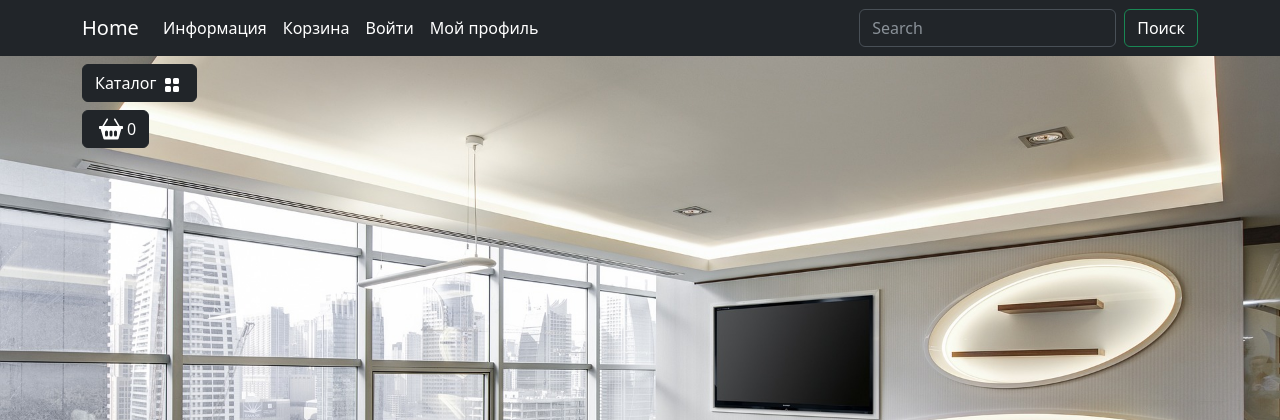
After one commit to karybskyi/neekea_project, a Django app: template main/templates/main/base.html in a window 1280 px wide. The commit adds this page. Shown: the top 420 px of the page. Run offline with Django 4.2, Linux system fonts and the light colour scheme; the template is opened without the code that fills it, so the values that code supplies are empty; some libraries are stand-ins or nearby versions.

Commit message:
created main/base.html template

```diff
--- /dev/null
+++ b/main/templates/main/base.html
@@ -0,0 +1,200 @@
+{% load static %}
+
+<!DOCTYPE html>
+<html lang="en">
+  <head>
+    <meta charset="UTF-8" />
+    <meta http-equiv="X-UA-Compatible" content="IE=edge" />
+    <meta name="viewport" content="width=device-width, initial-scale=1.0" />
+    <link rel="stylesheet" href="{% static 'css/bootstrap/bootstrap.min.css' %}" />
+    <link rel="stylesheet" href="{% static 'css/styles.css' %}" />
+    <!-- Стиль footer-a для главной страницы -->
+    {% block footer_css %}
+
+    {% endblock %}
+    <!-- Favicons for different platforms -->
+    <link rel="apple-touch-icon" sizes="180x180" href="{% static 'favicon/apple-touch-icon.png' %}" />
+    <link rel="icon" type="image/png" sizes="32x32" href="{% static 'favicon/favicon-32x32.png' %}" />
+    <link rel="icon" type="image/png" sizes="16x16" href="{% static 'favicon/favicon-16x16.png' %}" />
+    <link rel="manifest" href="{% static 'favicon/site.webmanifest' %}" />
+    <title>Home</title>
+  </head>
+
+  <body class="index-body">
+    <header>
+      <nav class="navbar navbar-expand-lg bg-dark" data-bs-theme="dark">
+        <div class="container">
+          <a class="navbar-brand" href="index.html">Home</a>
+          <button class="navbar-toggler" type="button" data-bs-toggle="collapse" data-bs-target="#navbarSupportedContent" aria-controls="navbarSupportedContent" aria-expanded="false" aria-label="Toggle navigation"><span class="navbar-toggler-icon"></span></button>
+          <div class="collapse navbar-collapse" id="navbarSupportedContent">
+            <ul class="navbar-nav me-auto mb-2 mb-lg-0">
+              <li class="nav-item dropdown">
+                <a class="nav-link dropdown-toggle text-white" href="#" role="button" data-bs-toggle="dropdown" aria-expanded="false">Информация</a>
+                <ul class="dropdown-menu">
+                  <li>
+                    <a class="dropdown-item text-white" href="#">Доставка и оплата</a>
+                  </li>
+                  <li>
+                    <a class="dropdown-item text-white" href="#">Контактная информация</a>
+                  </li>
+                  <li>
+                    <a class="dropdown-item text-white" href="#">Про нас</a>
+                  </li>
+                </ul>
+              </li>
+              <li class="nav-item">
+                <a class="nav-link text-white" href="carts/cart.html">Корзина</a>
+              </li>
+              <li class="nav-item">
+                <a class="nav-link text-white" href="users/login.html">Войти</a>
+              </li>
+              <li class="nav-item dropdown">
+                <a class="nav-link dropdown-toggle text-white" href="#" role="button" data-bs-toggle="dropdown" aria-expanded="false">Мой профиль</a>
+                <ul class="dropdown-menu">
+                  <li>
+                    <a class="dropdown-item text-white" href="carts/cart.html">Корзина</a>
+                  </li>
+                  <li>
+                    <a class="dropdown-item text-white" href="users/profile.html">Личный кабинет</a>
+                  </li>
+                  <li>
+                    <a class="dropdown-item text-white" href="#">Админ панель</a>
+                  </li>
+                  <li>
+                    <hr class="dropdown-divider" />
+                  </li>
+                  <li>
+                    <a class="dropdown-item text-white" href="#">Выйти</a>
+                  </li>
+                </ul>
+              </li>
+            </ul>
+            <form class="d-flex" role="search">
+              <input class="form-control me-2" type="search" placeholder="Search" aria-label="Search" />
+              <button class="btn btn-outline-success text-white" type="submit">Поиск</button>
+            </form>
+          </div>
+        </div>
+      </nav>
+    </header>
+    <section>
+      <div class="container">
+        <!-- Каталог и корзина с фиксированным расположением на странице -->
+        <div class="row mt-1 position-fixed z-3">
+          <!-- Каталог -->
+          <div class="dropdown mb-2">
+            <button class="btn btn-secondary dropdown-toggle btn-dark" type="button" data-bs-toggle="dropdown" aria-expanded="false">
+              Каталог
+              <img class="mx-1" src="{% static 'icons/grid-fill.svg' %}" alt="Catalog Icon" width="16" height="16" />
+            </button>
+            <ul class="dropdown-menu bg-dark" data-bs-theme="dark">
+              <li>
+                <a class="dropdown-item text-white" href="goods/catalog.html">Все товары</a>
+              </li>
+              <li>
+                <a class="dropdown-item text-white" href="goods/catalog.html">Кухня</a>
+              </li>
+              <li>
+                <a class="dropdown-item text-white" href="goods/catalog.html">Спальня</a>
+              </li>
+              <li>
+                <a class="dropdown-item text-white" href="goods/catalog.html">Гостинная</a>
+              </li>
+              <li>
+                <a class="dropdown-item text-white" href="goods/catalog.html">Офис</a>
+              </li>
+              <li>
+                <a class="dropdown-item text-white" href="goods/catalog.html">Фурнитура</a>
+              </li>
+              <li>
+                <a class="dropdown-item text-white" href="goods/catalog.html">Декор</a>
+              </li>
+            </ul>
+          </div>
+          <!-- Значек корзины, вызывает модальное окно -->
+          <div>
+            <button type="button" class="btn btn-dark btn-secondary d-flex" id="modalButton" aria-expanded="false">
+              <img class="mx-1" src="{% static 'icons/basket2-fill.svg' %}" alt="Catalog Icon" width="24" height="24" />
+              <span id="goods-in-cart-count">0</span>
+            </button>
+          </div>
+          <!-- Разметка модального окна корзины -->
+          <div class="modal fade" id="exampleModal" tabindex="-1" aria-labelledby="exampleModalLabel" aria-hidden="true">
+            <div class="modal-dialog modal-dialog-scrollable">
+              <div class="modal-content">
+                <div class="modal-header">
+                  <button type="button" class="btn-close" data-bs-dismiss="modal" aria-label="Close"></button>
+                </div>
+                <div class="modal-body">
+                  <h3 class="text-center mb-4">Корзина</h3>
+                  <div class="container" id="cart-items-container">
+                    <!-- Разметка корзины -->
+                    <div class="card mb-3 text-bg-light shadow-lg">
+                      <div class="card-header">
+                        <h5 class="card-title">Товар</h5>
+                      </div>
+                      <ul class="list-group list-group-flush">
+                        <li class="list-group-item">
+                          <div class="row text-center">
+                            <div class="col p-0">
+                              <div class="input-group">
+                                <span class="input-group-btn"><button type="button" class="btn btn-dark btn-sm decrement" data-cart-id="" data-cart-change-url="">-</button></span>
+                                <input type="text" class="form-control number" value="1" readonly />
+                                <span class="input-group-btn"><button type="button" class="btn btn-dark btn-sm increment" data-cart-id="" data-cart-change-url="">+</button></span>
+                              </div>
+                            </div>
+                            <div class="col p-0">
+                              <p>x 100.00 =</p>
+                            </div>
+                            <div class="col p-0">
+                              <strong>100.00 $</strong>
+                            </div>
+                            <div class="col p-0">
+                              <a href="#" class="remove-from-cart" data-cart-id=""><img class="mx-1" src="{% static 'icons/trash3-fill.svg' %}" alt="Catalog Icon" width="16" height="16" /></a>
+                            </div>
+                          </div>
+                        </li>
+                      </ul>
+                    </div>
+                    <div class="card mb-3 shadow-lg">
+                      <div class="card-footer">
+                        <p class="float-left">
+                          Итого <strong>1</strong> товар(а) на сумму
+                        </p>
+                        <h4 class="float-left"><strong>100.00 $</strong></h4>
+                      </div>
+                    </div>
+                    <!-- Закончилась разметка корзины -->
+                  </div>
+                  <a class="btn btn-dark" href="orders/create_order.html">Оформить заказ</a>
+                </div>
+              </div>
+            </div>
+          </div>
+          <!-- Закончилась разметка модального окна -->
+        </div>
+      </div>
+      <!-- Контент -->
+      <div class="container">
+        <div class="row mt-1">
+          <div class="col-lg-2">
+            <!-- Пустой блок на Ваше усмотрение -->
+          </div>
+          <div class="col-lg-10">
+            <!-- Контент на странице -->
+            {% block cotent %}
+
+            {% endblock %}
+          </div>
+        </div>
+      </div>
+    </section>
+    {% block footer %}
+
+    {% endblock %}
+    <script src="{% static 'js/jquery/jquery-3.7.0.min.js' %}"></script>
+    <script src="{% static 'js/jquery-events.js' %}"></script>
+    <script src="{% static 'js/jquery-ajax.js' %}"></script>
+    <script src="{% static 'js/bootstrap/bootstrap.bundle.min.js' %}"></script>
+  </body>
+</html>
--- a/main/templates/main/index.html
+++ b/main/templates/main/index.html
@@ -23,7 +23,6 @@
     <header>
         <nav class="navbar navbar-expand-lg bg-dark" data-bs-theme="dark">
             <div class="container">
-                <a class="navbar-brand" href="index.html">Home</a>
                 <button class="navbar-toggler" type="button" data-bs-toggle="collapse"
                     data-bs-target="#navbarSupportedContent" aria-controls="navbarSupportedContent"
                     aria-expanded="false" aria-label="Toggle navigation">
```
